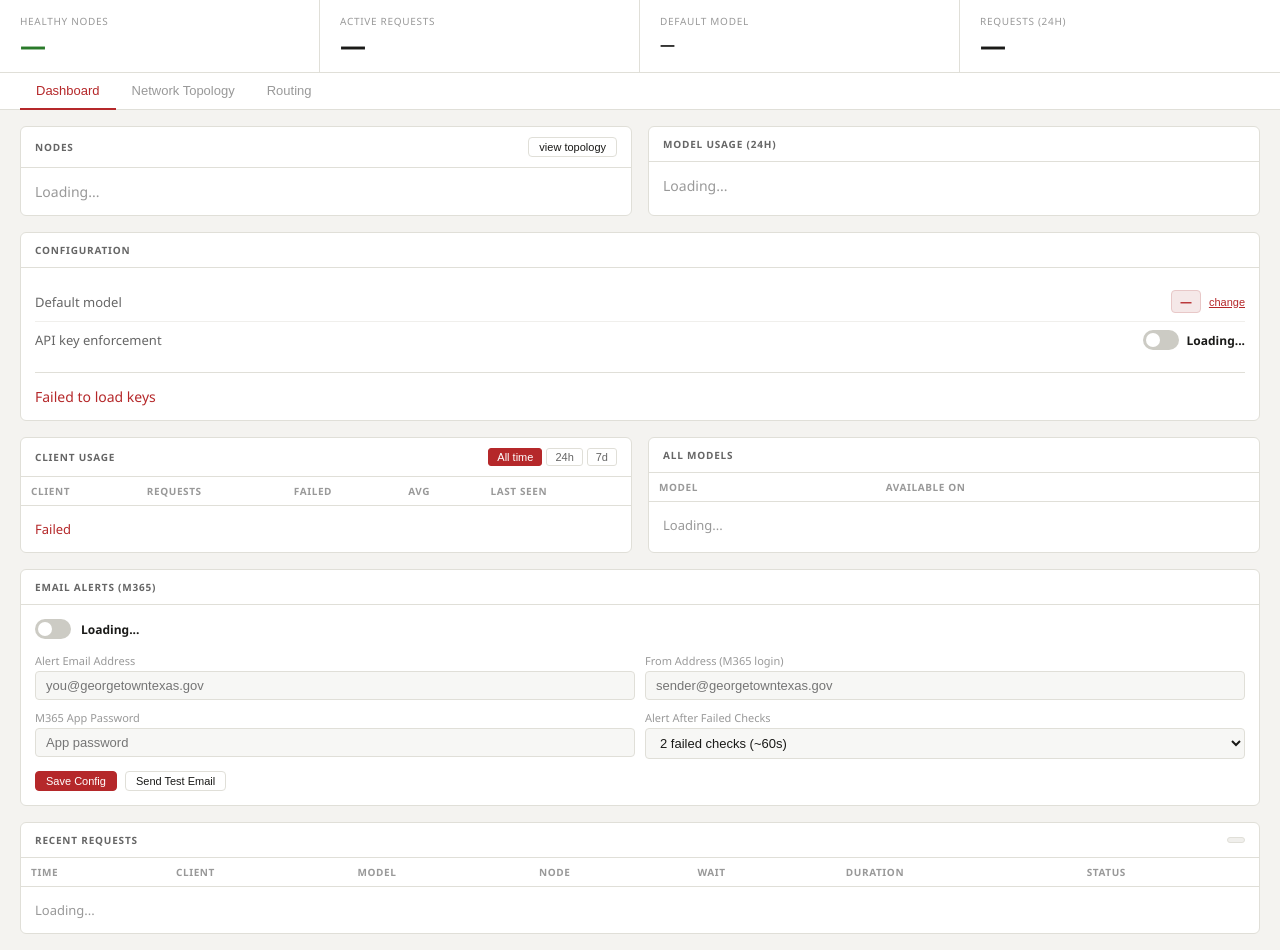
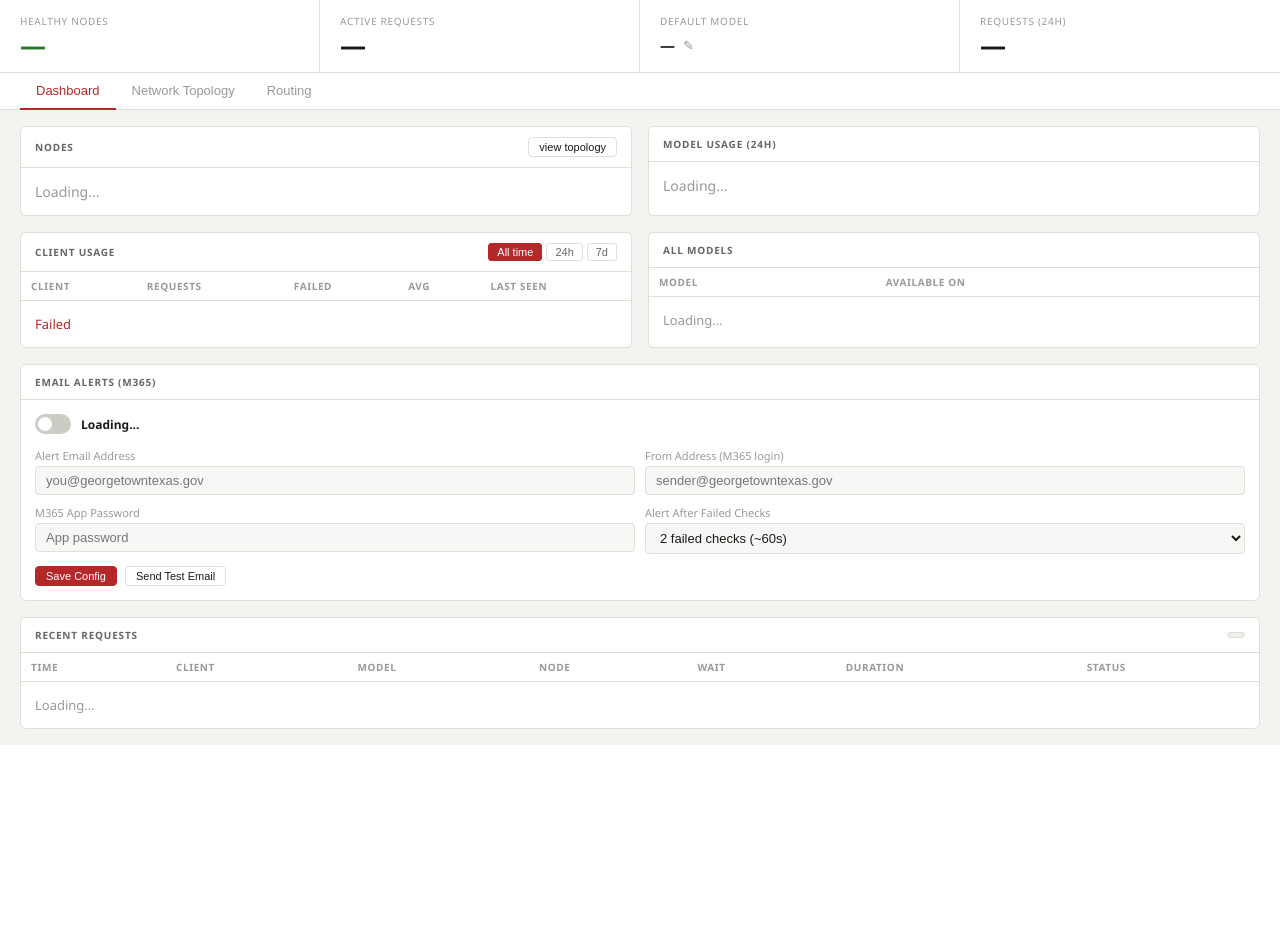
Before and after one commit to auzi-rgb/pro_gateway, a Python web app: template templates/dashboard.html in a window 1280 px wide. Shown: the part 56-1006 px from the top of the page. After the commit the page ends 801 px from the top, so only its background shows below. Run offline with Jinja, Linux system fonts and the light colour scheme; the template is opened without the code that fills it, so the values that code supplies are empty.

Commit message:
Small CSS change for API keys and Dafult model on the dashboard.

```diff
--- a/templates/dashboard.html
+++ b/templates/dashboard.html
@@ -223,7 +223,17 @@
 <div class="stat-bar">
   <div class="stat-cell"><div class="stat-label">Healthy Nodes</div><div class="stat-value green" id="ov-nodes">&#8212;</div></div>
   <div class="stat-cell"><div class="stat-label">Active Requests</div><div class="stat-value" id="ov-active">&#8212;</div></div>
-  <div class="stat-cell"><div class="stat-label">Default Model</div><div class="stat-value" id="ov-model" style="font-size:15px;padding-top:5px">&#8212;</div></div>
+  <div class="stat-cell" style="position:relative">
+    <div class="stat-label">Default Model</div>
+    <div class="stat-value" style="font-size:15px;padding-top:5px;display:flex;align-items:center;gap:6px">
+      <span id="ov-model">&#8212;</span>
+      <button onclick="var r=document.getElementById('model-change-row');r.style.display=r.style.display==='none'?'flex':'none'" title="Change default model" aria-label="Change default model" style="background:none;border:none;cursor:pointer;color:var(--text-hint);font-size:13px;padding:2px;line-height:1">&#9998;</button>
+    </div>
+    <div id="model-change-row" style="display:none;position:absolute;top:calc(100% - 6px);left:20px;right:20px;align-items:center;background:var(--surface);border:1px solid var(--border);border-radius:6px;box-shadow:0 4px 16px rgba(0,0,0,.15);padding:10px;gap:8px;z-index:150">
+      <select id="model-select" style="flex:1"></select>
+      <button class="btn btn-red btn-sm" onclick="saveDefaultModel()">Save</button>
+    </div>
+  </div>
   <div class="stat-cell"><div class="stat-label">Requests (24h)</div><div class="stat-value" id="ov-24h">&#8212;</div></div>
 </div>
 
@@ -256,35 +266,6 @@
     <div class="card-body" id="model-usage-chart"><div style="color:var(--text-hint)">Loading...</div></div>
   </div>
 
-  <div class="card full-width">
-    <div class="card-header"><span class="card-title">Configuration</span></div>
-    <div class="card-body">
-      <div>
-        <div class="config-row">
-          <span class="config-label">Default model</span>
-          <div style="display:flex;align-items:center;gap:8px">
-            <span class="model-pill" id="default-model-pill">&#8212;</span>
-            <button class="change-link" onclick="var r=document.getElementById('model-change-row');r.style.display=r.style.display==='none'?'flex':'none'">change</button>
-          </div>
-        </div>
-        <div id="model-change-row" style="display:none;align-items:center;gap:8px;padding:8px 0;border-bottom:1px solid var(--gray-100)">
-          <select id="model-select" style="flex:1"></select>
-          <button class="btn btn-red btn-sm" onclick="saveDefaultModel()">Save</button>
-        </div>
-        <div class="config-row">
-          <span class="config-label">API key enforcement</span>
-          <div style="display:flex;align-items:center;gap:8px">
-            <label class="toggle"><input type="checkbox" id="require-key-toggle" onchange="toggleRequireKey(this.checked)"><span class="toggle-slider"></span></label>
-            <span id="require-key-label" class="enforced-label">Loading...</span>
-          </div>
-        </div>
-      </div>
-      <div style="border-top:1px solid var(--border);margin-top:14px;padding-top:14px">
-        <div id="api-keys-list">Loading...</div>
-      </div>
-    </div>
-  </div>
-
   <!-- Client API Keys (v2 hashed key store — class/weight/capability) -->
   <div class="card full-width admin-only" style="display:none">
     <div class="card-header" style="display:flex;align-items:center;justify-content:space-between">
@@ -292,6 +273,13 @@
       <button class="btn-sm" onclick="openCreateKeyModal()">+ Add Key</button>
     </div>
     <div style="padding:12px 14px">
+      <div class="config-row" style="margin-bottom:8px">
+        <span class="config-label">API key enforcement</span>
+        <div style="display:flex;align-items:center;gap:8px">
+          <label class="toggle"><input type="checkbox" id="require-key-toggle" onchange="toggleRequireKey(this.checked)"><span class="toggle-slider"></span></label>
+          <span id="require-key-label" class="enforced-label">Loading...</span>
+        </div>
+      </div>
       <table class="key-table">
         <thead><tr><th>Client</th><th>Allowed Classes</th><th>Priority</th><th>Model</th><th></th><th></th></tr></thead>
         <tbody id="admin-keys-tbody"><tr><td colspan="6" style="color:var(--text-hint);padding:14px">Loading...</td></tr></tbody>
@@ -560,6 +548,7 @@
     var d=await r.json();
     updateRequireKeyUI(d.require_api_key);
     var list=document.getElementById("api-keys-list");
+    if(!list) return;
     if(!d.keys.length){list.innerHTML='<span style="color:var(--text-hint)">No API keys configured</span>';return;}
     var rows='';
     for(var i=0;i<d.keys.length;i++){
@@ -574,7 +563,7 @@
       rows+='<td><button class="revoke-btn" data-name="'+kn+'" onclick="revokeKey(this.dataset.name)">Revoke</button></td></tr>';
     }
     list.innerHTML='<table class="key-table"><thead><tr><th>Client</th><th>Key</th><th>Tier</th><th>Change Tier</th><th></th></tr></thead><tbody>'+rows+'</tbody></table>';
-  }catch(e){document.getElementById("api-keys-list").innerHTML='<span style="color:var(--red)">Failed to load keys</span>';}
+  }catch(e){var list2=document.getElementById("api-keys-list");if(list2)list2.innerHTML='<span style="color:var(--red)">Failed to load keys</span>';}
 }
 
 async function addApiKey(){
@@ -764,7 +753,6 @@
     document.getElementById("ov-nodes").textContent=status.healthy_nodes+" / "+status.node_count;
     document.getElementById("ov-active").textContent=nodesData.nodes.reduce(function(s,n){return s+n.active_requests;},0);
     document.getElementById("ov-model").textContent=defaultModel;
-    document.getElementById("default-model-pill").textContent=defaultModel;
     try{var t24=0;workloadData.nodes.forEach(function(n){if(n.windows&&n.windows["24h"])t24+=n.windows["24h"].total;});document.getElementById("ov-24h").textContent=t24;}catch(e){}
     var sel=document.getElementById("model-select");
     sel.innerHTML=allModels.map(function(m){return '<option value="'+m+'"'+(m===defaultModel?" selected":"")+'>'+m+'</option>';}).join("");
```
